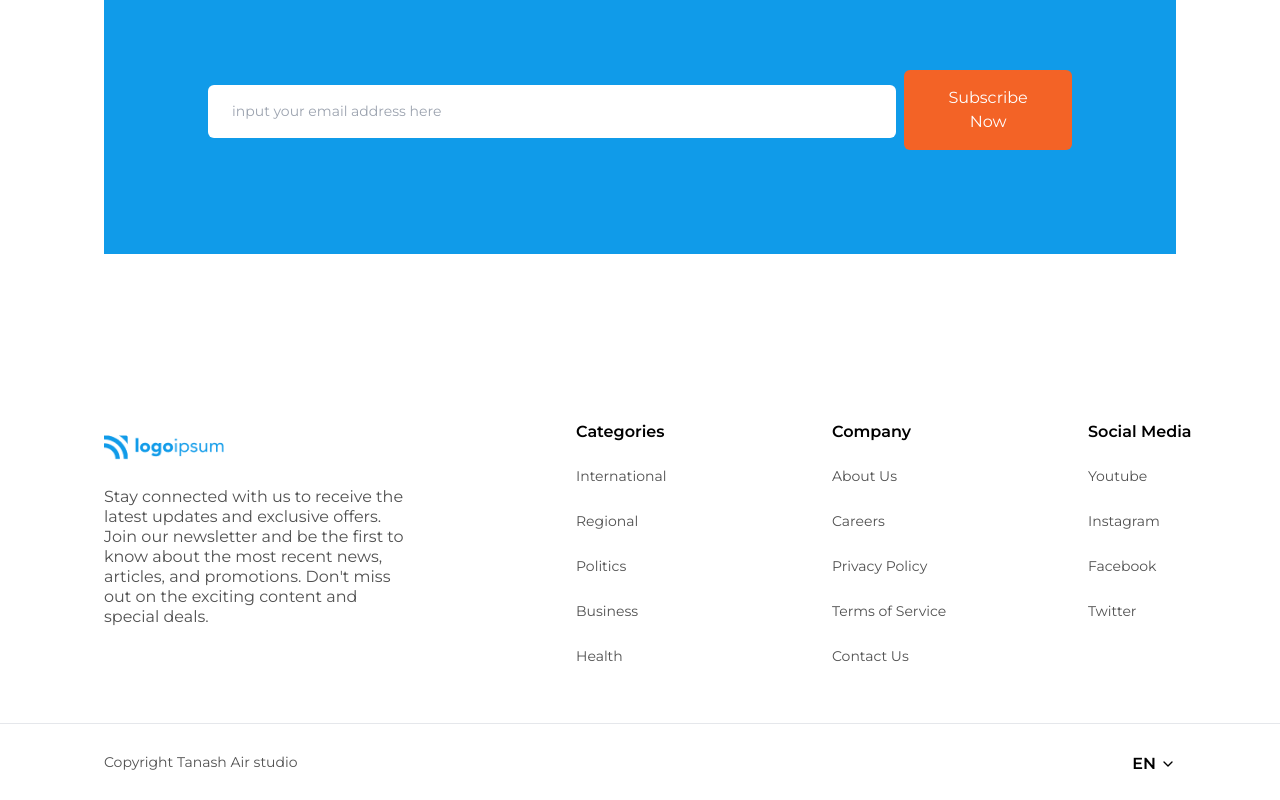
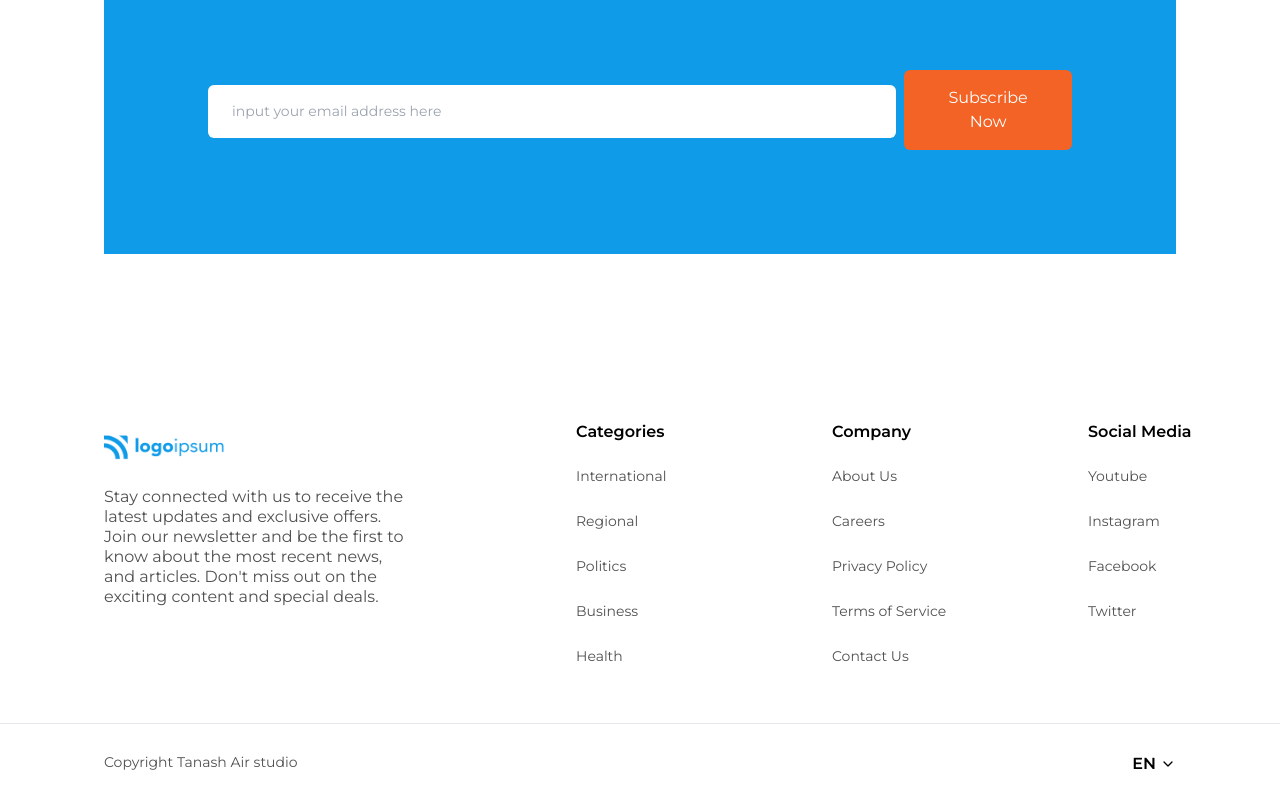
Before and after one commit to DivineChuks/NewsApplication, a Next.js app: page / in a window 1280 px wide. Shown: the part 1812-2612 px from the top of the page. Built offline with nearby package versions, Linux system fonts and the light colour scheme; no server answers.

Commit message:
Updated subscribers content

```diff
--- a/components/Footer.tsx
+++ b/components/Footer.tsx
@@ -10,7 +10,7 @@ const Footer = () => {
           <p className="text-[16px] text-[#515151] leading-[20px] font-normal w-full md:w-[300px]">
             Stay connected with us to receive the latest updates and exclusive
             offers. Join our newsletter and be the first to know about the most
-            recent news, articles, and promotions. Don't miss out on the
+            recent news, and articles. Don't miss out on the
             exciting content and special deals.
           </p>
         </div>
```
